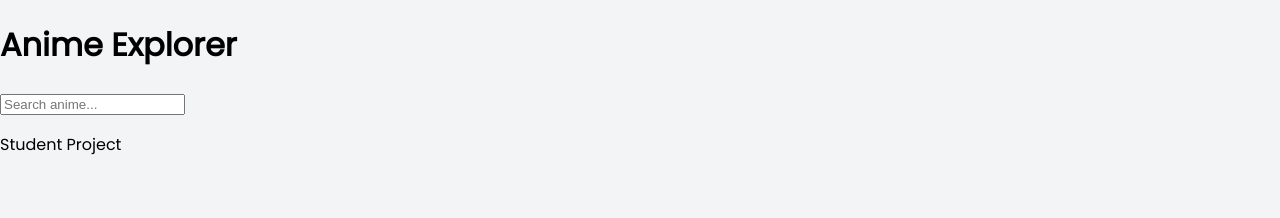
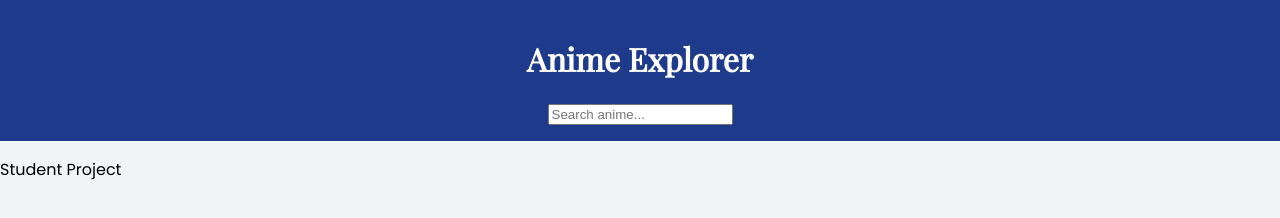
Before and after one commit to najibmahmud-netizen/Anime-project, a plain HTML site: page index.html in a window 1280 px wide. Drawn offline with nearby package versions, Linux system fonts and the light colour scheme.

Commit message:
header style

```diff
--- a/style.css
+++ b/style.css
@@ -13,3 +13,11 @@ body {
   font-family: 'Poppins', sans-serif;
   background-color: var(--accent);
 }
+
+header {
+  background: var(--primary);
+  color: white;
+  padding: 1rem;
+  text-align: center;
+  font-family: 'Playfair Display', serif;
+}
```
